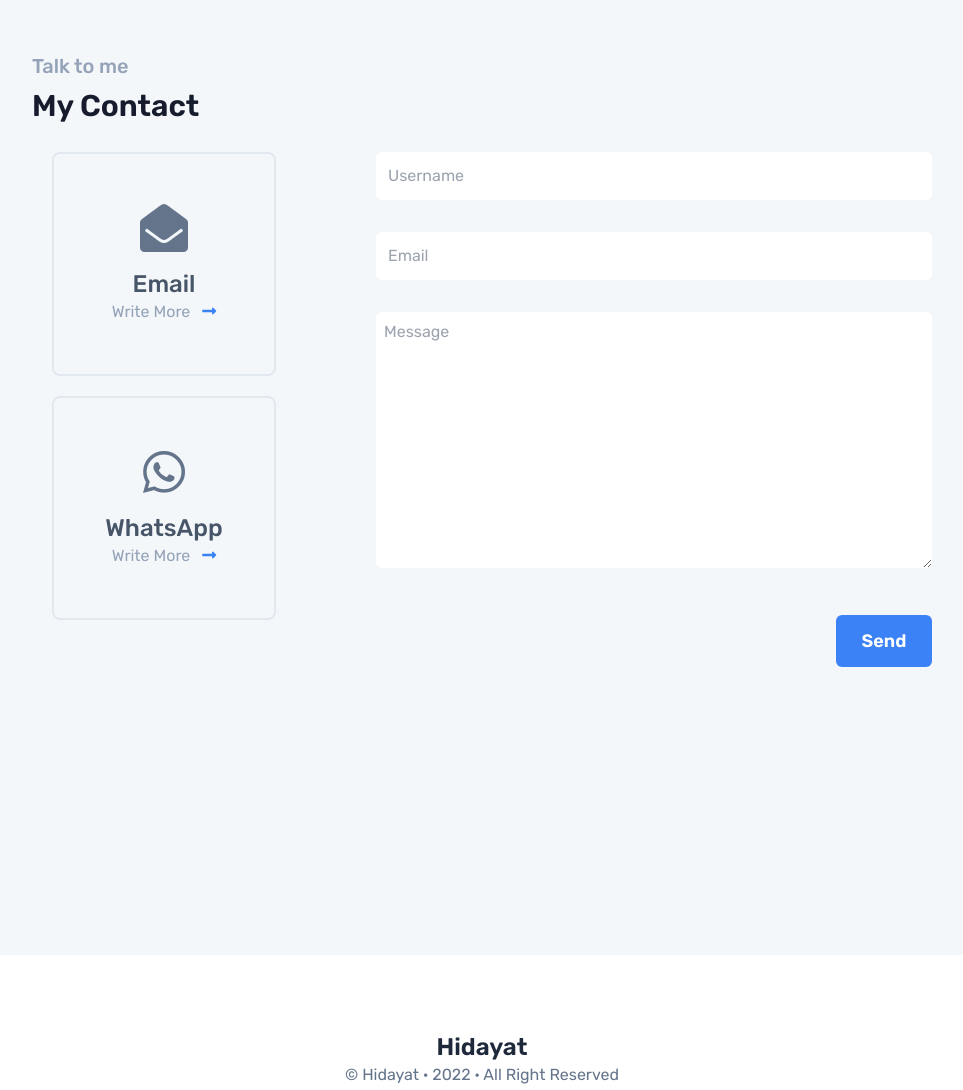
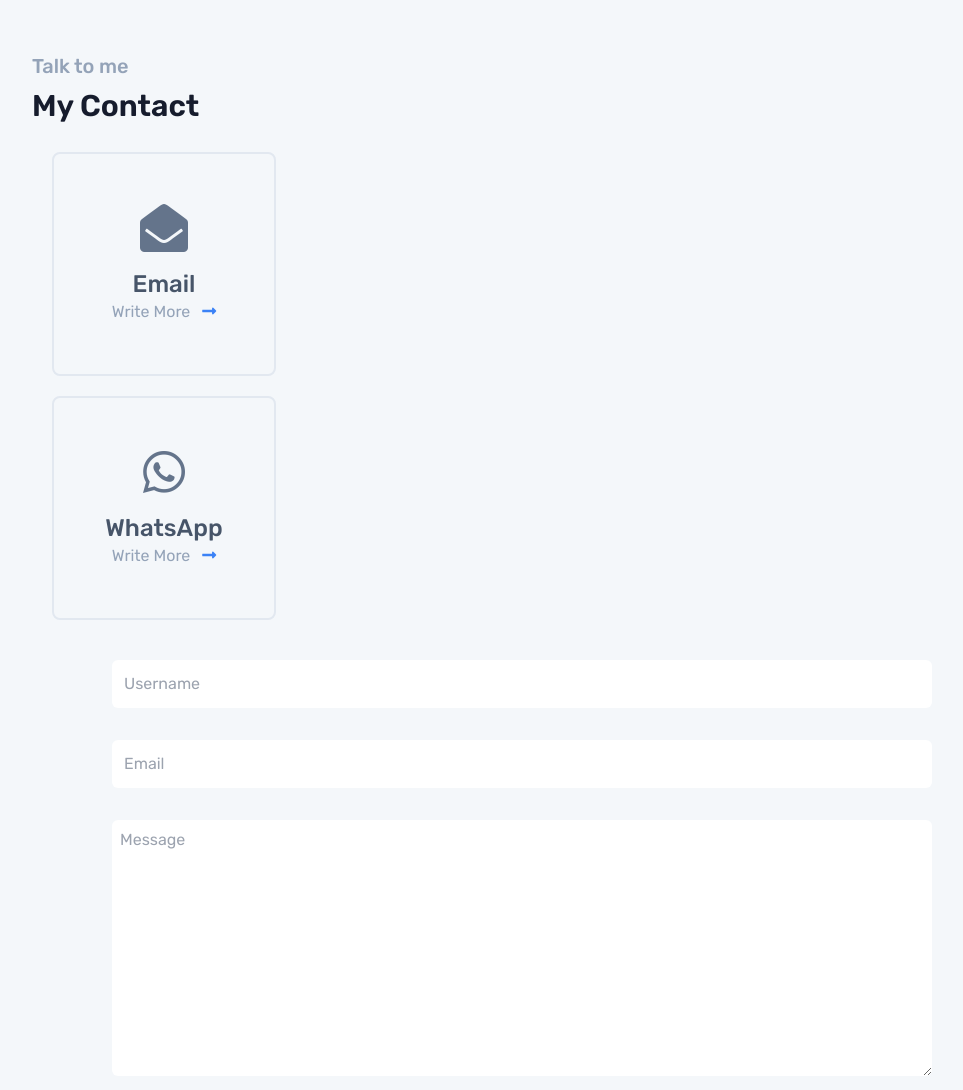
Before and after one commit to hidayatbakri/hidayatbakri.github.io, a website: page index.html in a window 1280 px wide. Shown: the part 4800-5890 px from the top of the page, without its empty margins (158-1121 px from the left). Drawn offline with Linux system fonts and the light colour scheme.

Commit message:
Portfolio

```diff
--- a/index.html
+++ b/index.html
@@ -304,7 +304,7 @@
     <div class="content">
       <h3 class="text-xl text-slate-400 font-medium">Talk to me</h3>
       <h1 class="text-3xl py-2 font-semibold dark:text-slate-200">My Contact</h1>
-      <div class="flex ">
+      <div class="flex flex-wrap">
         <div>
           <div
             class="web group w-56 m-5 border-2 border-slate-200 h-56 p-5 flex flex-col justify-center items-center rounded-lg duration-150 ease-in-out hover:bg-white hover:border-0 dark:hover:bg-gray-700 dark:border-gray-500">
@@ -323,7 +323,7 @@
               <i class="fas fa-long-arrow-alt-right pl-2 duration-200 ease-in text-blue-500 group-hover:pl-3"></i></a>
           </div>
         </div>
-        <div class="pl-20 mt-5" style="width: 100%;">
+        <div class="pl-0 md:pl-20 mt-5" style="width: 100%;">
           <div class="">
             <input type="text" required class="h-12 rounded-md border-1 px-3 mb-8 dark:bg-slate-800"
               style="width: 100%;" placeholder="Username">
```
Also changed, not shown: assets/css/output.css.
